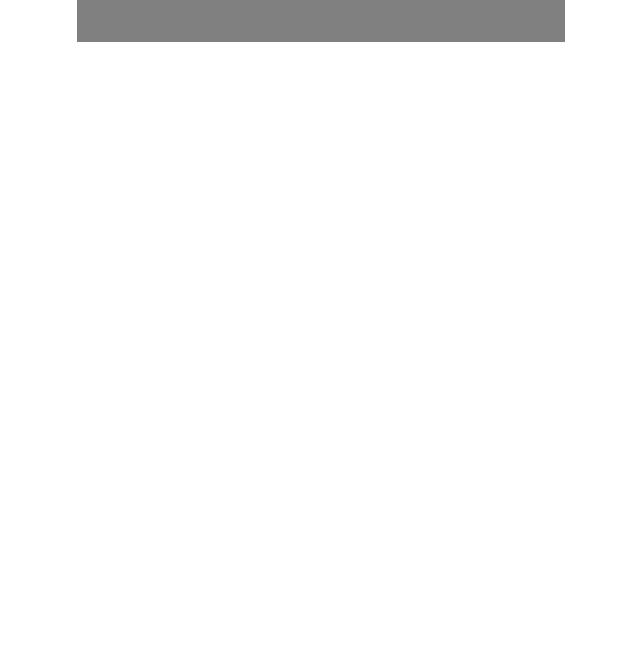
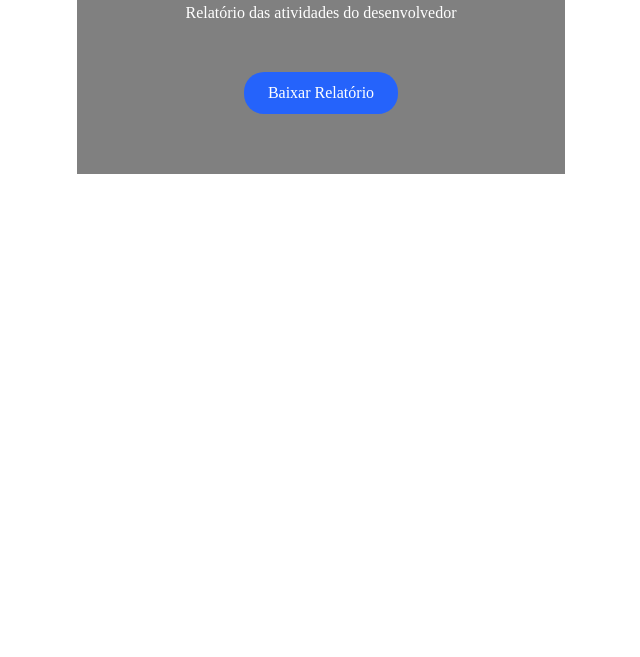
Before and after one commit to VitorLimaDomingues/Intelig-ncia-Artificial-e-Machine-Learning, a plain HTML site: page Aula-05/index.html in a window 1280 px wide. Shown: the part 143-800 px from the top of the page, without its empty margins (319-959 px from the left). Drawn offline with Linux system fonts and the light colour scheme.

Commit message:
style: Ajustando a tela do index

```diff
--- a/Aula-05/index.html
+++ b/Aula-05/index.html
@@ -12,7 +12,7 @@
         <div class="card">
             <h1>Painel de controle de entregas</h1>
             <p>Relatório das atividades do desenvolvedor</p>
-            <a href="relatorio.pdf" class=""btn-pdf" target="_blank"></a>
+            <a href="relatorio.pdf" class="btn-pdf" target="_blank">Baixar Relatório</a>
         </div>
     </main>
 
--- a/Aula-05/src/css/estilo.css
+++ b/Aula-05/src/css/estilo.css
@@ -16,3 +16,26 @@
     padding: 40px;
     text-align: center;
 }
+h1 {
+    margin-bottom: 20px;
+}
+
+p {
+    margin-bottom: 30px;
+    color: #fff;
+}
+
+.btn-pdf {
+    background: #2563fb;
+    color: white;
+    padding: 12px 24px;
+    margin: 20px;
+    border-radius: 20px;
+    text-decoration: none;
+    cursor: pointer;
+    display: inline-block;
+}
+
+.btn-pdf:hover {
+    background: blue;
+}
```
